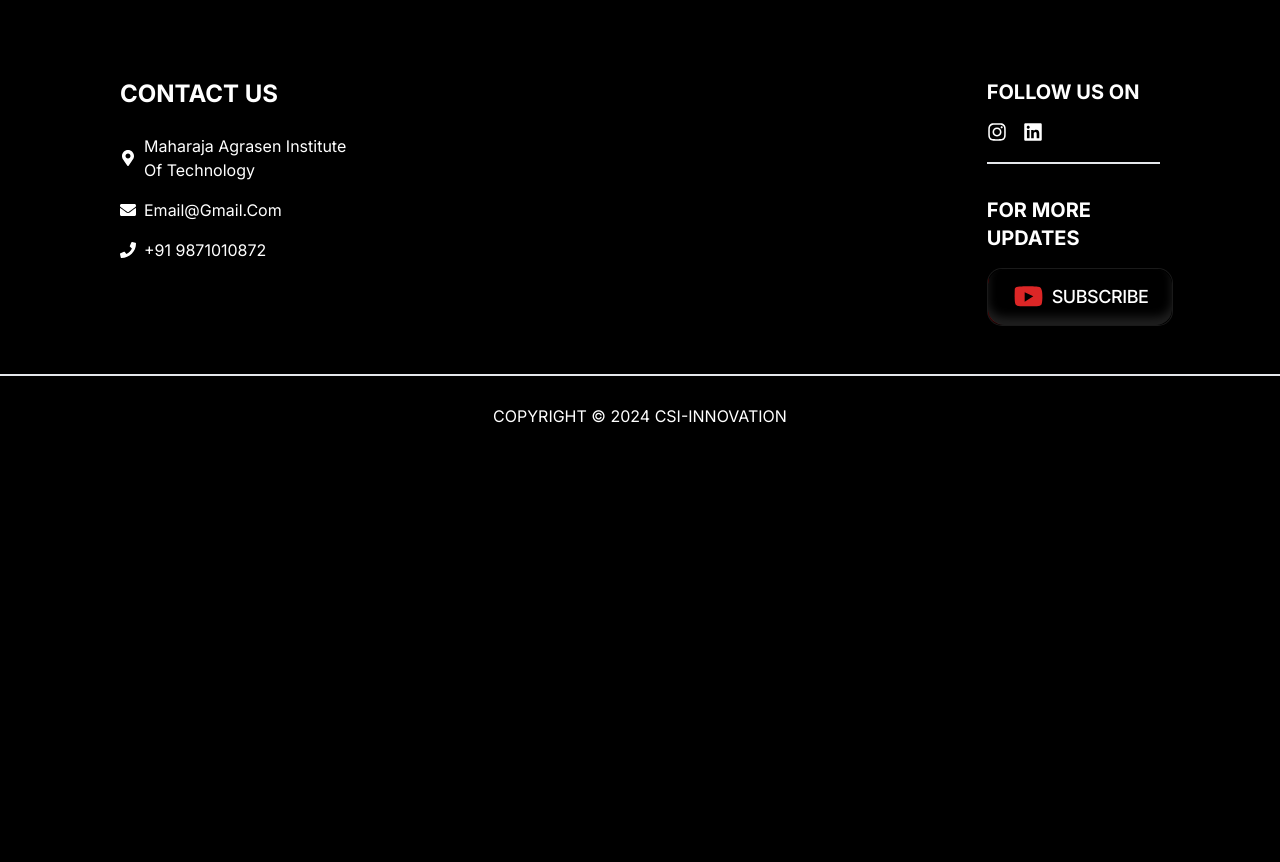
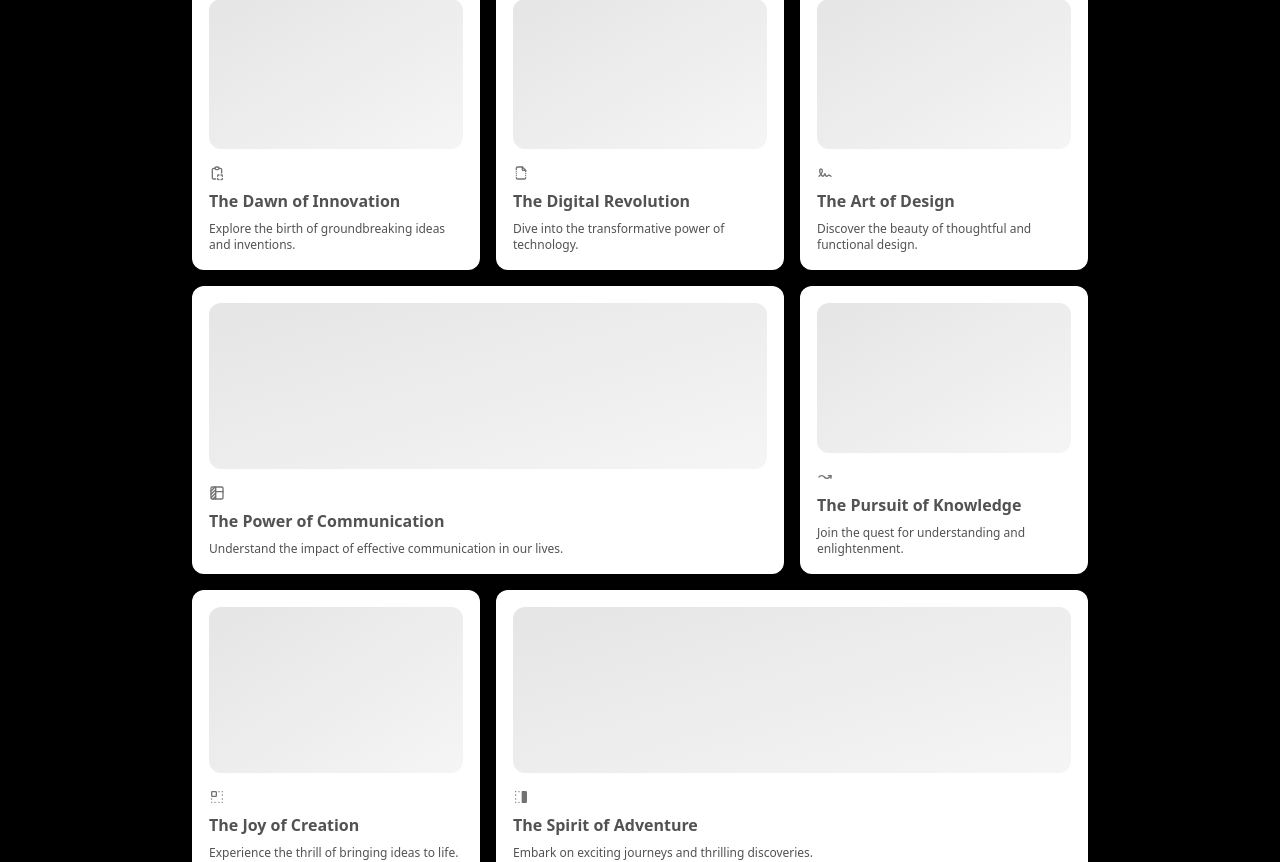
Before and after one commit to joyal-jij0/csi-v3, a Next.js app: page / in a window 1280 px wide. Shown: the part 1644-2506 px from the top of the page. Before the commit the page ends 2080 px from the top, so only its background shows below. Built offline with nearby package versions, Linux system fonts and the light colour scheme.

Commit message:
feat: Add @tabler/icons-react dependency and BentoGridLanding component

```diff
--- a/package.json
+++ b/package.json
@@ -9,6 +9,7 @@
     "lint": "next lint"
   },
   "dependencies": {
+    "@tabler/icons-react": "^3.11.0",
     "clsx": "^2.1.1",
     "framer-motion": "^11.3.21",
     "lucide-react": "^0.417.0",
--- a/src/app/page.tsx
+++ b/src/app/page.tsx
@@ -2,6 +2,8 @@ import Infinitescrollbrand from "@/components/landingPage/InfineScroll";
 import ShimmerButton from "@/components/magicui/ShimmerButton";
 import About from "@/components/landingPage/About";
 import { UpdateSection } from "@/components/landingPage/UpdateSection";
+import BentoGridLanding from "@/components/landingPage/BentoGridLanding";
+
 export default function Home() {
   return (
     <>
@@ -26,6 +28,9 @@ export default function Home() {
             <About/>
           </div>
         </div>
+        <div className="mt-16">
+        <BentoGridLanding/>
+          </div>
       </div>
     </>
   );
--- /dev/null
+++ b/src/components/landingPage/BentoGridLanding.tsx
@@ -0,0 +1,84 @@
+import {
+    IconArrowWaveRightUp,
+    IconBoxAlignRightFilled,
+    IconBoxAlignTopLeft,
+    IconClipboardCopy,
+    IconFileBroken,
+    IconSignature,
+    IconTableColumn,
+} from "@tabler/icons-react";
+
+import { BentoGrid, BentoGridItem } from "../ui/bento-grid";
+
+export default function BentoGridLanding() {
+    const Skeleton = () => (
+        <div className="flex flex-1 w-full h-full min-h-[6rem] rounded-xl bg-gradient-to-br from-neutral-200 dark:from-neutral-900 dark:to-neutral-800 to-neutral-100"></div>
+    );
+    const items = [
+        {
+            title: "The Dawn of Innovation",
+            description:
+                "Explore the birth of groundbreaking ideas and inventions.",
+            header: <Skeleton />,
+            icon: <IconClipboardCopy className="h-4 w-4 text-neutral-500" />,
+        },
+        {
+            title: "The Digital Revolution",
+            description: "Dive into the transformative power of technology.",
+            header: <Skeleton />,
+            icon: <IconFileBroken className="h-4 w-4 text-neutral-500" />,
+        },
+        {
+            title: "The Art of Design",
+            description:
+                "Discover the beauty of thoughtful and functional design.",
+            header: <Skeleton />,
+            icon: <IconSignature className="h-4 w-4 text-neutral-500" />,
+        },
+        {
+            title: "The Power of Communication",
+            description:
+                "Understand the impact of effective communication in our lives.",
+            header: <Skeleton />,
+            icon: <IconTableColumn className="h-4 w-4 text-neutral-500" />,
+        },
+        {
+            title: "The Pursuit of Knowledge",
+            description: "Join the quest for understanding and enlightenment.",
+            header: <Skeleton />,
+            icon: <IconArrowWaveRightUp className="h-4 w-4 text-neutral-500" />,
+        },
+        {
+            title: "The Joy of Creation",
+            description: "Experience the thrill of bringing ideas to life.",
+            header: <Skeleton />,
+            icon: <IconBoxAlignTopLeft className="h-4 w-4 text-neutral-500" />,
+        },
+        {
+            title: "The Spirit of Adventure",
+            description:
+                "Embark on exciting journeys and thrilling discoveries.",
+            header: <Skeleton />,
+            icon: (
+                <IconBoxAlignRightFilled className="h-4 w-4 text-neutral-500" />
+            ),
+        },
+    ];
+
+    return (
+        <>
+            <BentoGrid className="max-w-4xl mx-auto">
+                {items.map((item, i) => (
+                    <BentoGridItem
+                        key={i}
+                        title={item.title}
+                        description={item.description}
+                        header={item.header}
+                        icon={item.icon}
+                        className={i === 3 || i === 6 ? "md:col-span-2" : ""}
+                    />
+                ))}
+            </BentoGrid>
+        </>
+    );
+}
--- /dev/null
+++ b/src/components/ui/bento-grid.tsx
@@ -0,0 +1,54 @@
+import { cn } from "@/lib/utils";
+
+export const BentoGrid = ({
+    className,
+    children,
+}: {
+    className?: string;
+    children?: React.ReactNode;
+}) => {
+    return (
+        <div
+            className={cn(
+                "grid md:auto-rows-[18rem] grid-cols-1 md:grid-cols-3 gap-4 max-w-7xl mx-auto ",
+                className
+            )}
+        >
+            {children}
+        </div>
+    );
+};
+
+export const BentoGridItem = ({
+    className,
+    title,
+    description,
+    header,
+    icon,
+}: {
+    className?: string;
+    title?: string | React.ReactNode;
+    description?: string | React.ReactNode;
+    header?: React.ReactNode;
+    icon?: React.ReactNode;
+}) => {
+    return (
+        <div
+            className={cn(
+                "row-span-1  rounded-xl group/bento hover:shadow-xl transition duration-200 shadow-input dark:shadow-none p-4 dark:bg-black dark:border-white/[0.2] bg-white border border-transparent justify-between flex flex-col space-y-4",
+                className
+            )}
+        >
+            {header}
+            <div className="group-hover/bento:translate-x-2 transition duration-200">
+                {icon}
+                <div className="font-sans font-bold text-neutral-600 dark:text-neutral-200 mb-2 mt-2">
+                    {title}
+                </div>
+                <div className="font-sans font-normal text-neutral-600 text-xs dark:text-neutral-300">
+                    {description}
+                </div>
+            </div>
+        </div>
+    );
+};
```
Also changed, not shown: 1 other file (tests, documents, lock files or other folders).
